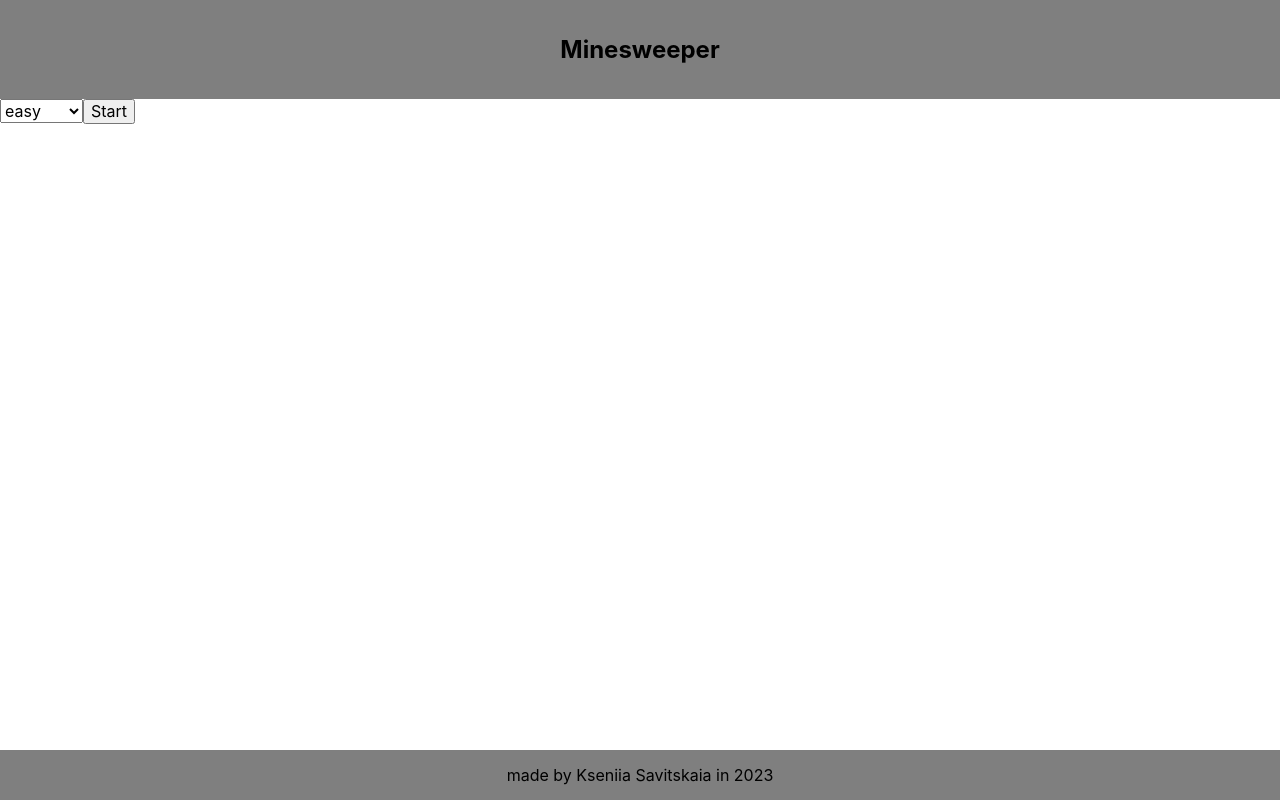
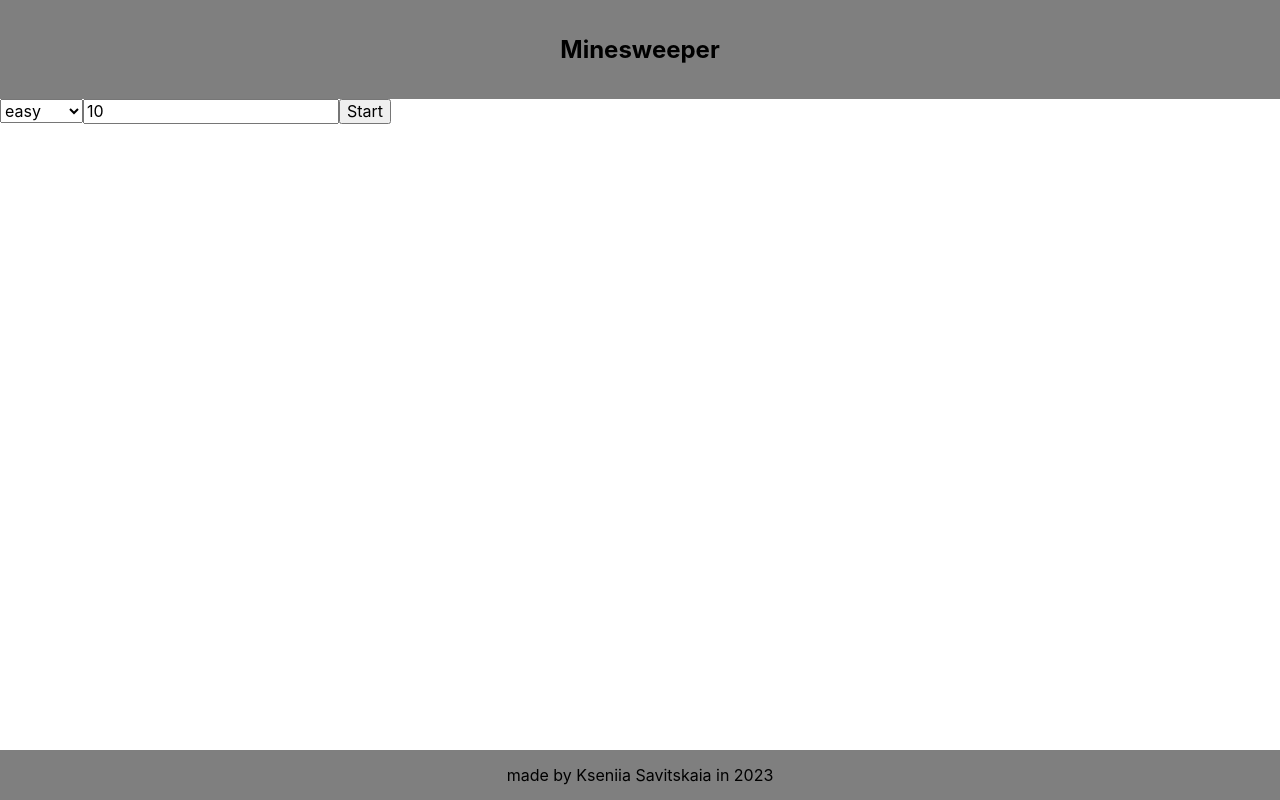
Before and after one commit to SavitskayaKseniya22/minesweeper, a React (Create React App) app: page / in a window 1280 px wide. Built offline with nearby package versions, Linux system fonts and the light colour scheme.

Commit message:
feat: add passing data with navigation

```diff
--- a/src/components/Field.tsx
+++ b/src/components/Field.tsx
@@ -14,7 +14,8 @@ export const StyledField = styled.ul`
   grid-row-gap: 2px;
 `;
 
-function Field({ difficulty }: { difficulty: string }) {
+function Field({ difficulty, bombNumber }: { difficulty: string; bombNumber: number }) {
+  console.log(bombNumber);
   const numberOfCells = {
     easy: 100,
     medium: 225,
--- a/src/components/GameBoard.tsx
+++ b/src/components/GameBoard.tsx
@@ -5,11 +5,11 @@ import Field from './Field';
 
 function GameBoard() {
   const { state } = useLocation();
+  const { difficulty, bombNumber } = state;
 
-  console.log(state);
   return (
     <main>
-      <Field difficulty={state.difficulty} />
+      <Field difficulty={difficulty} bombNumber={bombNumber} />
     </main>
   );
 }
--- a/src/components/MainPage.tsx
+++ b/src/components/MainPage.tsx
@@ -1,28 +1,30 @@
 /* eslint-disable react/jsx-props-no-spreading */
-import React, { useState, useEffect } from 'react';
+import React from 'react';
 import { FieldValues, SubmitHandler, useForm } from 'react-hook-form';
 import { Form, useNavigate } from 'react-router-dom';
 
 function MainPage() {
-  const [difficulty, setDifficulty] = useState('easy');
-  const { register, watch, handleSubmit } = useForm();
+  const { register, handleSubmit } = useForm({
+    mode: 'onChange',
+    reValidateMode: 'onChange',
+    defaultValues: { difficulty: 'easy', bombNumber: 10 },
+  });
+
   const navigate = useNavigate();
 
-  const onSubmit: SubmitHandler<FieldValues> = () =>
-    navigate('game-board', { state: { difficulty } });
-
-  useEffect(() => {
-    watch((value) => setDifficulty(value.difficulty));
-  }, [watch]);
+  const onSubmit: SubmitHandler<FieldValues> = (data) => {
+    navigate('game-board', { state: { difficulty: data.difficulty, bombNumber: data.bombNumber } });
+  };
 
   return (
     <main>
       <Form method="post" action="/" onSubmit={handleSubmit(onSubmit)}>
-        <select defaultValue={difficulty} {...register('difficulty')}>
+        <select {...register('difficulty')}>
           <option value="easy">easy</option>
           <option value="medium">medium</option>
           <option value="hard">hard</option>
         </select>
+        <input type="number" {...register('bombNumber', { required: true, max: 99, min: 10 })} />
         <button type="submit">Start</button>
       </Form>
     </main>
```
